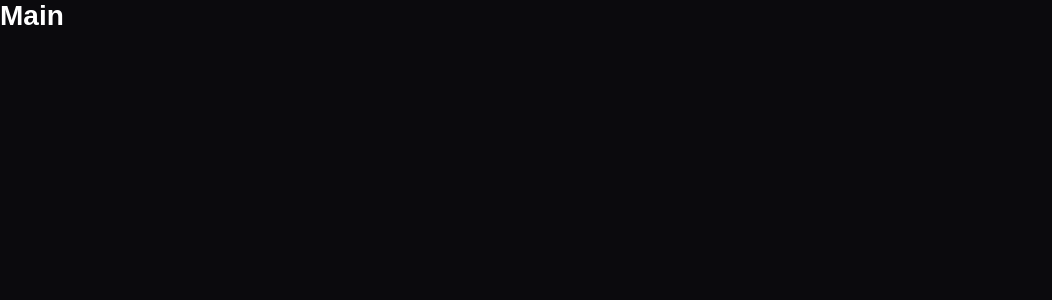
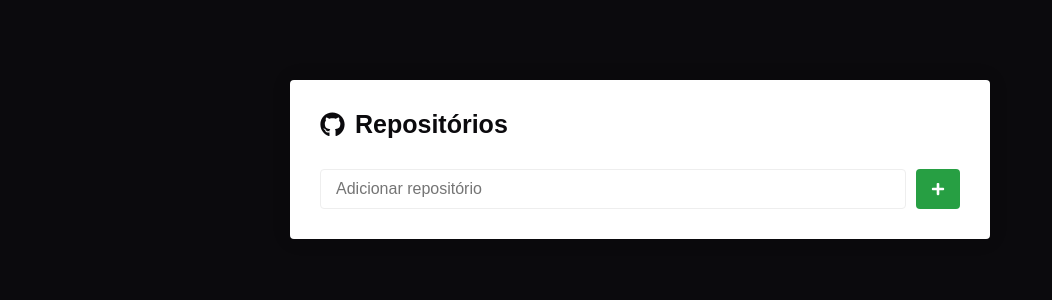
Before and after one commit to jandersonp/modulo05, a React (Create React App) app: page / in a window 1280 px wide. Shown: the top 300 px of the page, without its empty margins (0-1052 px from the left). Built offline with nearby package versions, Linux system fonts and the light colour scheme.

Commit message:
chore: Estilizando a página Main

```diff
--- a/package.json
+++ b/package.json
@@ -8,6 +8,7 @@
     "@testing-library/user-event": "^7.1.2",
     "react": "^16.13.0",
     "react-dom": "^16.13.0",
+    "react-icons": "^3.9.0",
     "react-router-dom": "^5.1.2",
     "react-scripts": "3.4.0",
     "styled-components": "^5.0.1"
--- a/src/pages/Main/index.js
+++ b/src/pages/Main/index.js
@@ -1,7 +1,24 @@
 import React from 'react';
 
-// import { Container } from './styles';
+/** Importando Icones */
+import { FaGithub, FaPlus } from 'react-icons/fa';
+
+import { Container, Form, SubmitButton } from './styles';
 
 export default function Main() {
-  return <h1>Main</h1>;
+  return (
+    <Container>
+      <h1>
+        <FaGithub />
+        Repositórios
+      </h1>
+
+      <Form onSubmit={() => {}}>
+        <input type="text" placeholder="Adicionar repositório" />
+        <SubmitButton>
+          <FaPlus color="#fff" size={14} />
+        </SubmitButton>
+      </Form>
+    </Container>
+  );
 }
--- a/src/pages/Main/styles.js
+++ b/src/pages/Main/styles.js
@@ -1,3 +1,48 @@
 import styled from 'styled-components';
 
-export const Container = styled.div``;
+export const Container = styled.div`
+  max-width: 700px;
+  background: rgb(255, 255, 255);
+  border-radius: 4px;
+  padding: 30px;
+  box-shadow: 0 0 20px rgba(0, 0, 0, 0.1);
+  margin: 80px auto;
+
+  h1 {
+    font-size: 25px;
+    display: flex;
+    flex-direction: row;
+    align-items: center;
+
+    svg {
+      margin-right: 10px;
+    }
+  }
+`;
+
+export const Form = styled.form`
+  margin-top: 30px;
+  display: flex;
+  flex-direction: row;
+
+  input {
+    flex: 1;
+    border: 1px solid #eee;
+    padding: 10px 15px;
+    border-radius: 4px;
+    font-size: 16px;
+  }
+`;
+export const SubmitButton = styled.button.attrs({
+  type: 'submit',
+})`
+  background: #279f43;
+  border: 0;
+  border-radius: 4px;
+  padding: 0 15px;
+  margin-left: 10px;
+
+  display: flex;
+  align-items: center;
+  justify-content: center;
+`;
--- a/src/styles/global.js
+++ b/src/styles/global.js
@@ -18,7 +18,7 @@
       }
 
       body, input, button {
-        color: rgb(255,255,255);
+        color: rgb(11,10,13);
         font-size: 14px;
         font-family: Arial, Helvetica, sans-serif;
       }
```
Also changed, not shown: 1 other file (tests, documents, lock files or other folders).
